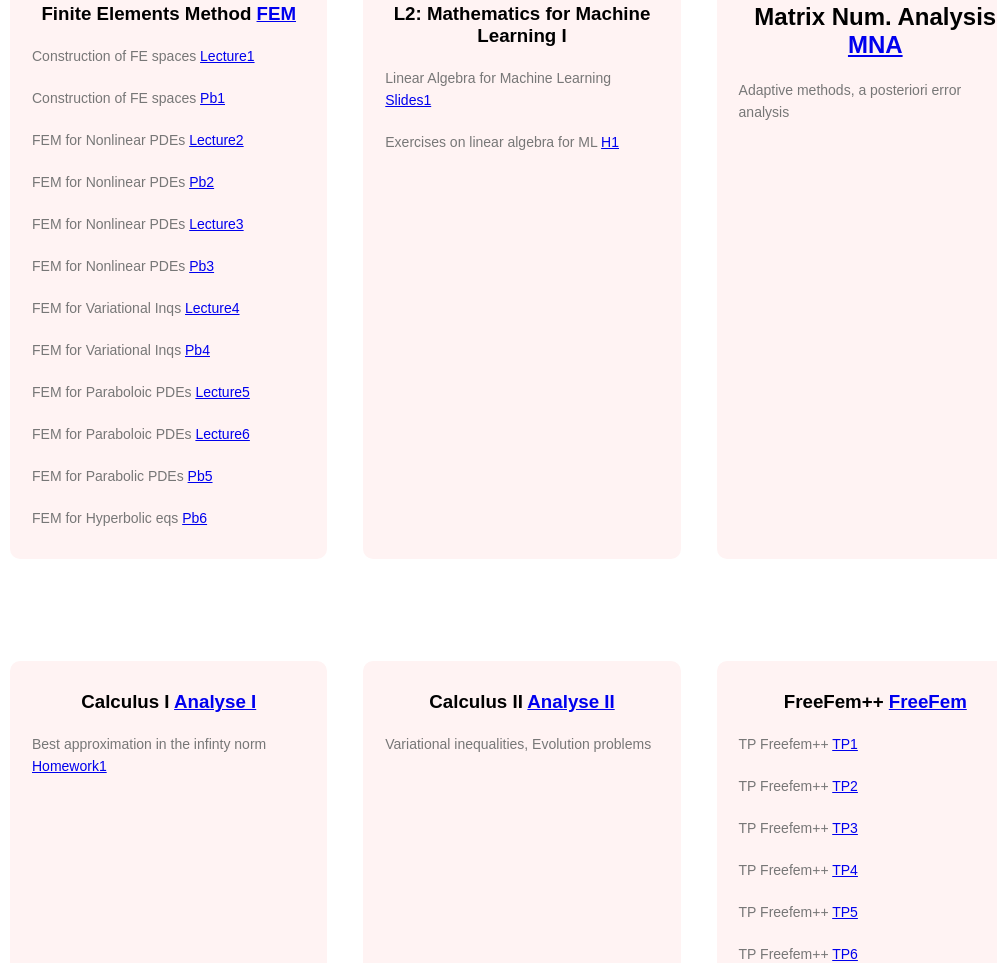
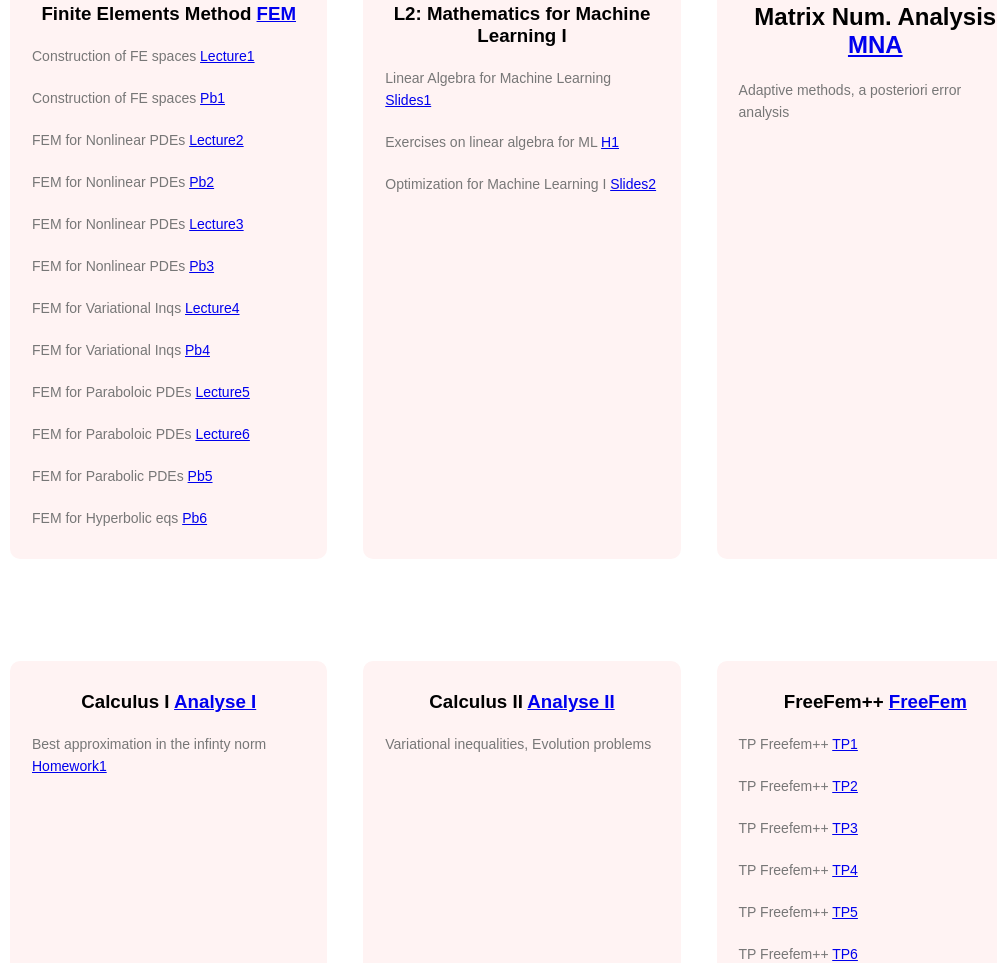
Before and after one commit to IsmailMERABET/my-website, a plain HTML site: page Teaching.html in a window 1280 px wide. Shown: the part 1299-2262 px from the top of the page, without its empty margins (118-1115 px from the left). Drawn offline with Linux system fonts and the light colour scheme.

Commit message:
Update Teaching.html

```diff
--- a/Teaching.html
+++ b/Teaching.html
@@ -79,6 +79,7 @@
         <h3> L2: Mathematics for Machine Learning I </a> </h3>
         <p> Linear Algebra for Machine Learning <a href="Slides/M4ML-Lecture1.pdf"> Slides1 </a></p>
         <p> Exercises on linear algebra for ML <a href="TD/ex-linear_algebra1.pdf"> H1 </a></p>
+        <p> Optimization for Machine Learning I <a href="Slides/Lecture2-M4ML.pdf"> Slides2 </a></p>
         </div>
         <div class="Teaching-coltwo">
         <h2>Matrix Num. Analysis <a href="Notes/ANM.pdf">MNA</a> </h2>
```
